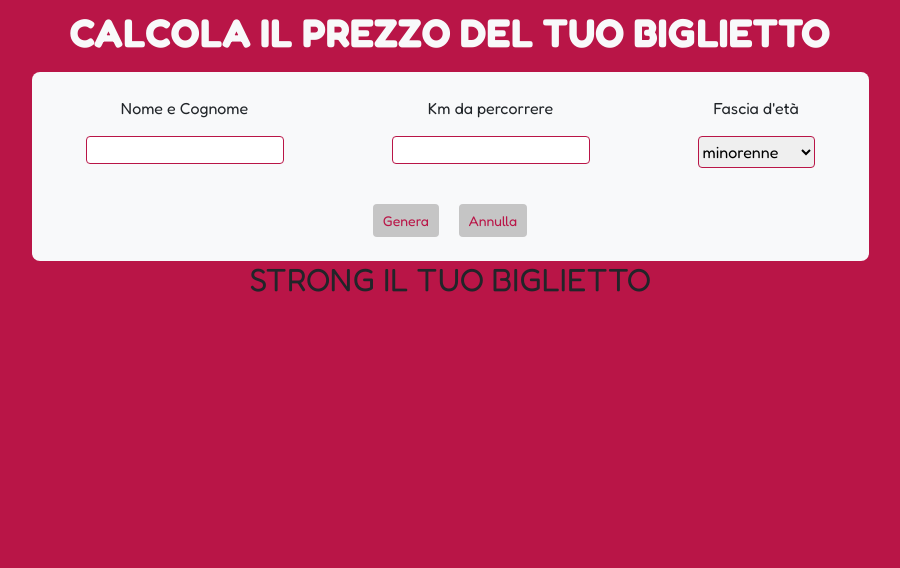
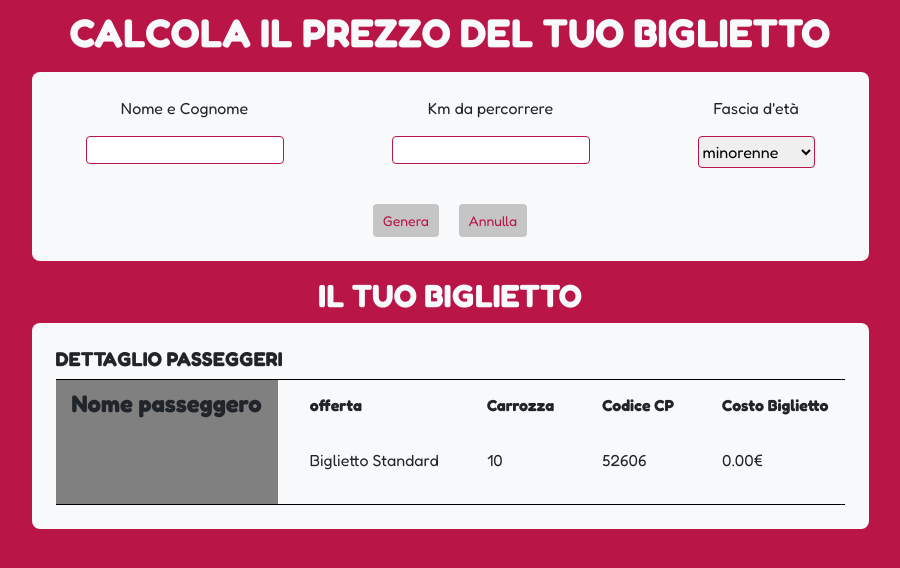
Before and after one commit to DavideCiammetti/js-biglietto-treno-form, a plain HTML site: page index.html in a window 1280 px wide. Both pictures are taken after a click on the button "Genera". Shown: the whole page, without its empty margins (190-1090 px from the left). Drawn offline with nearby package versions, Linux system fonts and the light colour scheme.

Commit message:
feat: fine sezione 2 fine progetto

```diff
--- a/css/style.css
+++ b/css/style.css
@@ -2,26 +2,36 @@ body{
     background-color: var(--red-700);
     font-family: 'Fredoka', sans-serif;
 }
-
 :root{
     --red-700: #b91547;
 }
-
 /* hover */
 button.dc-col:hover{
     border: 2px solid orange;
 }
 /* hover */
 
-#sectionOne{            /*sezione 1 larghezza*/
+#sectionOne,
+#sectionTwo{            /*sezione 1 larghezza*/
     width: 52.3125rem;
 }
 
 .dc-border-col{     /*border color bottoni*/
     border: 1px solid var(--red-700);
 }
-.dc-col{
+.dc-col{            /*bottoni sezione 1*/
     color: var(--red-700);
     background-color: #c5c5c5;
     border: 2px solid transparent;
 }
+
+.dc-line-height{            /*allineamento testo sezione 2*/
+    line-height: 15px;
+}
+.dc-bg-col-grey{                    /*bg color sezione 2 primo div*/
+    background-color: grey;
+}
+.dc-border-t-b{
+    border-top: 1px solid black;
+    border-bottom: 1px solid black;
+}
--- a/index.html
+++ b/index.html
@@ -56,10 +56,40 @@
             </div>
         </section>
         <!-- sezione 1 -->
-        <h2>STRONG IL TUO BIGLIETTO</h2>
         <!-- section 2 -->
-        <section id="section-two"  class="bg-light text-center pt-4 pb-4 rounded-3 ">
+        <h2 id="invisibleTitle" class="pt-3 text-light"><strong> IL TUO BIGLIETTO</strong></h2>
 
+        <section id="sectionTwo"  class="bg-light rounded-3 p-4">
+            <h3 class=" fs-5 text"><strong>DETTAGLIO PASSEGGERI</strong></h3>
+            <!-- container -->
+            <div class="d-flex justify-content-between dc-border-t-b">
+                <!-- nome -->
+                <div class="dc-bg-col-grey p-3">
+                    <h4 class=" dc-line-height"><strong>Nome passeggero</strong></h4>
+                    <p id="name"><strong></strong></p>
+                </div>
+                <!-- biglietto -->
+                <div class="p-3">
+                    <h6 class="pb-4"><strong>offerta</strong></h6>
+                    <p id="biglietto">Biglietto Standard</p>
+                </div>
+                <!-- carrozza -->
+                <div class="p-3">
+                    <h6 class="pb-4"><strong>Carrozza</strong></h6>
+                    <p id="carrozza"></p>
+                </div>
+                <!-- codice -->
+                <div class="p-3">
+                    <h6 class="pb-4"><strong>Codice CP</strong></h6>
+                    <p id="codiceCp"></p>
+                </div>
+                <!-- costo biglietto -->
+                <div class="p-3">
+                    <h6 class="pb-4"><strong>Costo Biglietto</strong></h6>
+                    <p id="costoBiglietto"></p>
+                </div>
+            </div>
+            <!-- conatiner -->
         </section>
         <!-- section 2 -->
     </main>
--- a/main.js
+++ b/main.js
@@ -8,15 +8,41 @@ let kmDaPercorrere = document.getElementById('kmTotali');
 Number(kmDaPercorrere);
 Number(etaPasseggero);
 
+// variabili per gli span html della sezione 2
+let secTwo = document.getElementById("sectionTwo").style.visibility = "hidden";
+let invisibleTitle = document.getElementById("invisibleTitle").style.visibility = "hidden";
+let Name = document.getElementById('name');
+let biglietto = document.getElementById('biglietto');
+let carrozza = document.getElementById('carrozza');
+let codiceCp = document.getElementById('codiceCp');
+let costoBiglietto = document.getElementById('costoBiglietto');
+let sectionTwo = document.getElementById('sectionTwo');
+
 // inizializzo a 0 le 2 variabili una per il prezzo totale e una per il prezzo scontato
 let prezzoTotale = 0;
 let prezzoScontato = 0;
 
+// numeri random per le carrozze del treno
+let min = 1;
+let max = 10;
+let maxCodiceCp = 99000;
 
 buttonGenera.addEventListener('click', function () {
+    // rendere la sezione 2 e titolo invisibili
+    let secTwo = document.getElementById("sectionTwo").style.visibility = "visible";
+    let invisibleTitle = document.getElementById("invisibleTitle").style.visibility = "visible";
+
+    // numeri random per le carrozze del treno
+    carrozza.innerHTML = Math.floor(Math.random() * (max - min + 1)) + min;
+    codiceCp.innerHTML = Math.floor(Math.random() * (maxCodiceCp - min  + 1)) + min;
+
+    // gestione output nome e cognome
     console.log('nome e cognome: ' + nomeCognome.value);
+    Name.innerHTML = nomeCognome.value;
+    // gestione output km
     console.log('i km da percorrere sono: ' + kmDaPercorrere.value + 'Km');
 
+    // calcolo prezzo totale
     prezzoTotale = kmDaPercorrere.value * 0.21;
     console.log('il prezzo totale è: ' + prezzoTotale.toFixed(2) + '€');
 
@@ -24,14 +50,17 @@ buttonGenera.addEventListener('click', function () {
         prezzoScontato = (prezzoTotale * 20 / (100));
         prezzoTotale = prezzoTotale - prezzoScontato;
         console.log('il prezzo scontato è:' + ' ' + prezzoTotale.toFixed(2) + '€');
-
+        costoBiglietto.innerHTML = prezzoTotale.toFixed(2) + '€'
     }
     else if(etaPasseggero.value === 'over'){
         prezzoScontato = (prezzoTotale * 40 / (100));
         prezzoTotale = prezzoTotale - prezzoScontato;
         console.log('il prezzo scontato è:' + ' ' + prezzoTotale.toFixed(2) + '€');
+        costoBiglietto.innerHTML = prezzoTotale.toFixed(2) + '€'
     }
-
+    else{
+        costoBiglietto.innerHTML = prezzoTotale.toFixed(2) + '€';
+    }
 
 });
 
@@ -39,6 +68,8 @@ buttonAnnulla.addEventListener( 'click', function(){
     nomeCognome.value = null;
     kmDaPercorrere.value = null;
     etaPasseggero.value = null;
+    let secTwo = document.getElementById("sectionTwo").style.visibility = "hidden";
+    let invisibleTitle = document.getElementById("invisibleTitle").style.visibility = "hidden";
 }
 
 )
```
